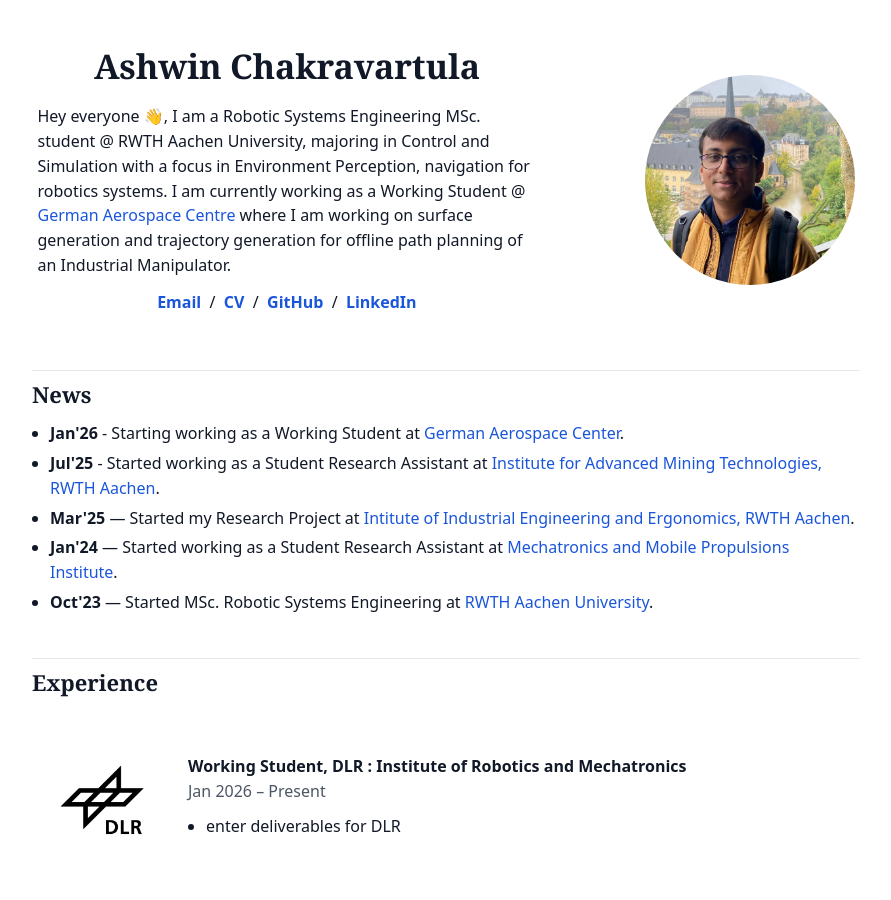
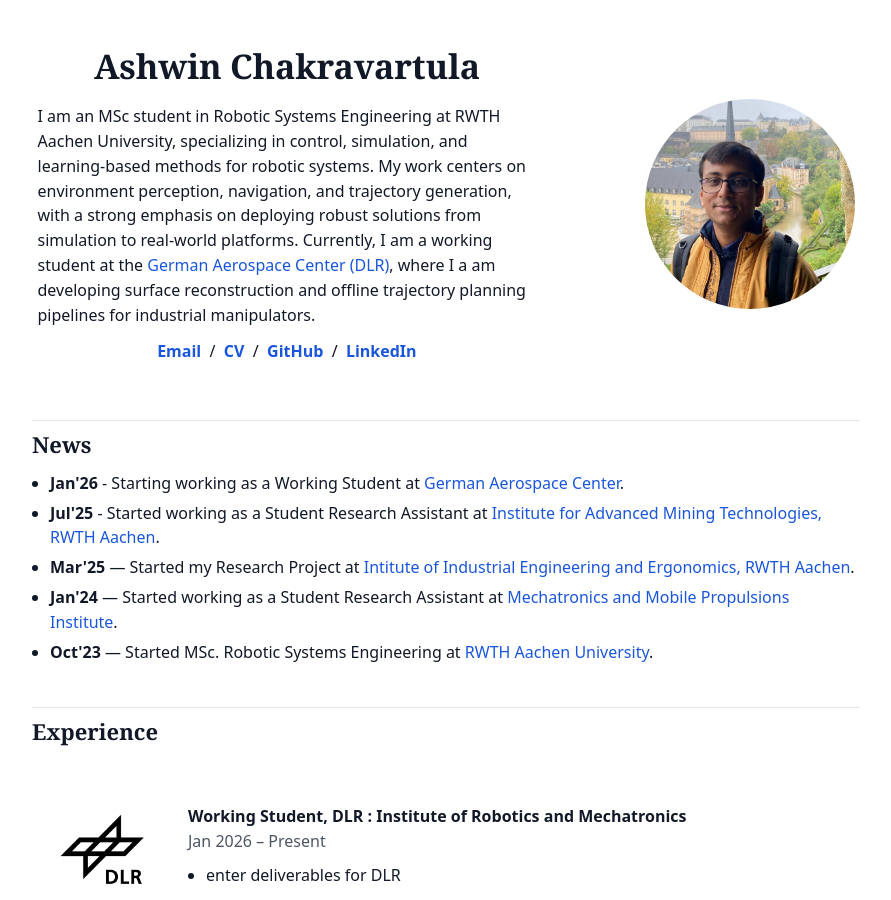
Before and after one commit to AshwinC313/AshwinC313.github.io, a Jekyll site: the page index.html, which Jekyll copies as it is, in a window 1280 px wide and 900 px high. Shown: the whole window, without its empty margins (194-1085 px from the left). Built offline with Jekyll 4.4.1, drawn with Linux system fonts in a browser that asks for light colours.

Commit message:
update bio

```diff
--- a/index.html
+++ b/index.html
@@ -132,8 +132,8 @@
                     </p>
 
                     <p>
-                      Hey everyone 👋, I am a Robotic Systems Engineering MSc. student @ RWTH Aachen University, majoring in Control and Simulation with a focus in Environment Perception, navigation for robotics systems. I am currently
-                      working as a Working Student @ <a href="https://www.dlr.de/en/rm">German Aerospace Centre</a> where I am working on surface generation and trajectory generation for offline path planning of an Industrial Manipulator.
+I am an MSc student in Robotic Systems Engineering at RWTH Aachen University, specializing in control, simulation, and learning-based methods for robotic systems. My work centers on environment perception, navigation, and trajectory generation, with a strong emphasis on deploying robust solutions from simulation to real-world platforms.
+Currently, I am a working student at the <a href="https://www.dlr.de/en/rm">German Aerospace Center (DLR)</a>, where I a am developing surface reconstruction and offline trajectory planning pipelines for industrial manipulators.
                     </p>
 
                     <p class="top-links" style="text-align:center">
```
